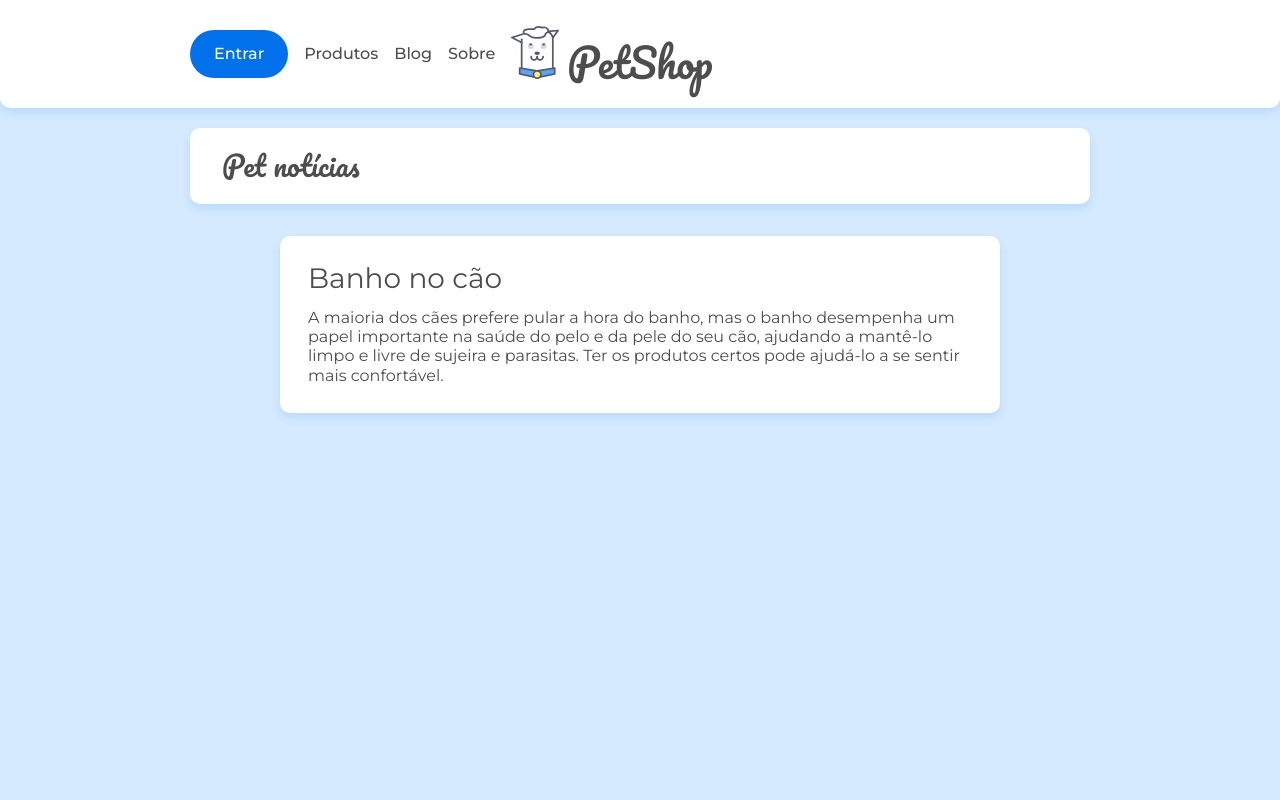
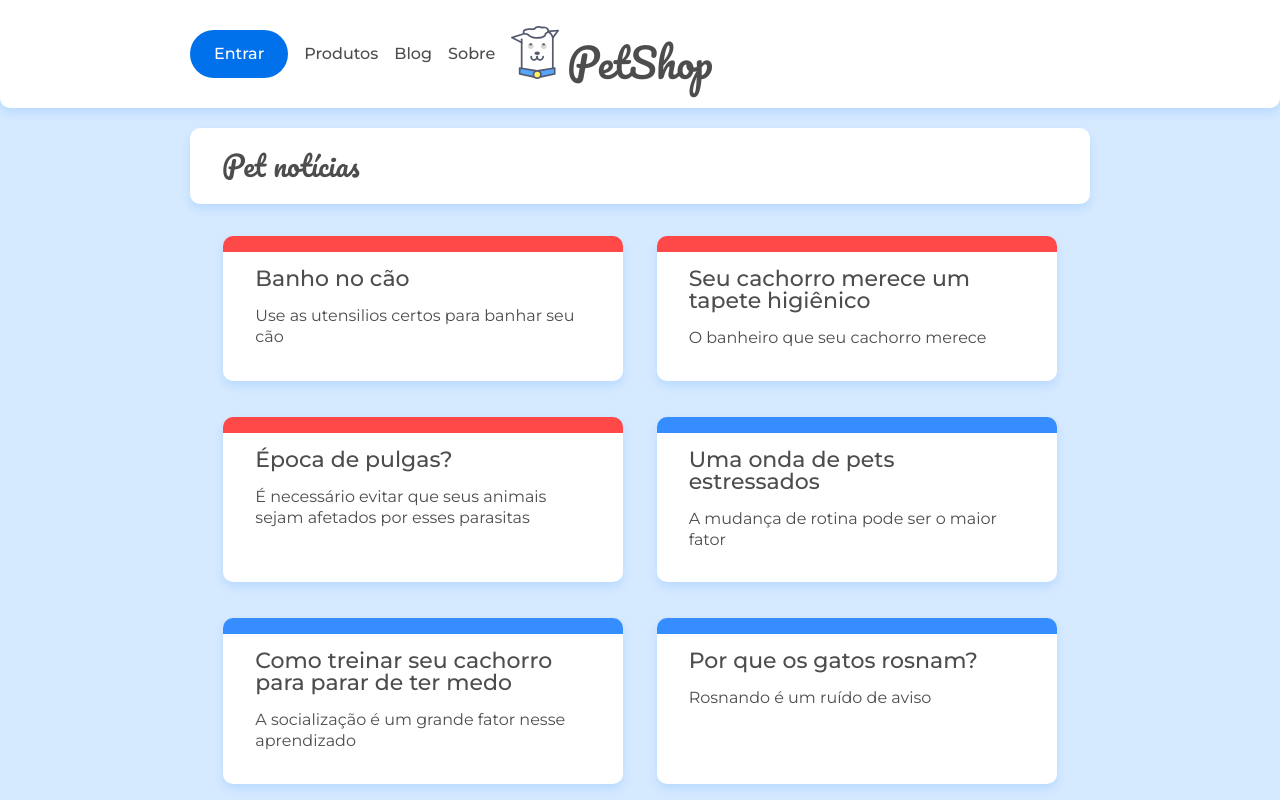
Before and after one commit to MacielDev/BlogPet, a React (Create React App) app in the folder petshop/: page / in a window 1280 px wide. Shown: the top 800 px of the page. Built offline with nearby package versions, Linux system fonts and the light colour scheme; data requests are answered from the project's data file.

Commit message:
Consumindo api de posts

```diff
--- a/petshop/package.json
+++ b/petshop/package.json
@@ -7,7 +7,7 @@
     "@testing-library/react": "^11.1.0",
     "@testing-library/user-event": "^12.1.10",
     "axios": "^0.21.0",
-    "json-server": "^0.16.3",
+    "json-server": "^0.17.0",
     "react": "^17.0.1",
     "react-dom": "^17.0.1",
     "react-router-dom": "^6.3.0",
--- /dev/null
+++ b/petshop/src/api/api.js
@@ -0,0 +1,10 @@
+import axios from 'axios'
+
+export const api = axios.create({
+    baseURL: 'http://localhost:5000'
+})
+
+export const busca = async(url, setDado) => {
+    const resposta = await api.get(url)
+    setDado(resposta.data)
+}
--- a/petshop/src/components/Cabecalho.jsx
+++ b/petshop/src/components/Cabecalho.jsx
@@ -2,6 +2,7 @@
 import imagem from '../assets/img/doguito.svg';
 
 import '../assets/css/componentes/cabecalho.css';
+import { Link } from 'react-router-dom';
 
 const Cabecalho = () => {
     return (
@@ -12,24 +13,24 @@
                 </span>
             </div>
             <div className="cabecalho-container">
-              <a href="/" classname="flex flex--centro">
+              <Link to="/" classname="flex flex--centro">
                 <img className="cabecalho__logo" src={imagem} alt="logo doguito" />
                 <h1 className="cabecalho__titulo">PetShop</h1>
-              </a>
+              </Link>
             </div>
             <nav className="menu-cabecalho">
                <ul className="menu-itens">
                 <li>
-                    <a className="menu-item menu-item--entrar" href="#">Entrar</a>
+                    <Link className="menu-item menu-item--entrar" to="#">Entrar</Link>
                 </li>
                 <li>
-                    <a className="menu-item" href="#">Produtos</a>
+                    <Link className="menu-item" to="#">Produtos</Link>
                 </li>
                 <li>
-                    <a className="menu-item" href="/">Blog</a>
+                    <Link className="menu-item" to="/">Blog</Link>
                 </li>
                 <li>
-                    <a className="menu-item" href="/sobre">Sobre</a>
+                    <Link className="menu-item" to="/sobre">Sobre</Link>
                 </li>
                </ul>
             </nav>
--- /dev/null
+++ b/petshop/src/components/ListaPost.jsx
@@ -0,0 +1,32 @@
+import React, { useEffect, useState } from 'react';
+import { Link } from 'react-router-dom';
+import { busca } from '../api/api'
+
+
+const ListaPost = ( { url } ) => {
+    const [posts, setPosts] = useState([]);
+
+    useEffect(()=>{
+       busca(url, setPosts);
+    },[])
+
+    return (
+        <section className="posts container">
+            {
+                posts.map(post => (
+                    <Link className={`cartao-post cartao-post--${post.categoria}`}>
+                            <article key={post.id}>
+                                <h3 className="cartao-post__titulo">{
+                                post.title}
+                            </h3>
+                                <p className="cartao-post__meta">
+                                    {post.metadescription}
+                                </p>
+                            </article>
+                    </Link>
+            ))}
+        </section>
+    )
+}
+
+export default ListaPost;
--- a/petshop/src/paginas/Home.jsx
+++ b/petshop/src/paginas/Home.jsx
@@ -1,4 +1,6 @@
 import React from 'react'
+import ListaPost from '../components/ListaPost'
+
 
 const Home = () => {
 
@@ -7,12 +9,8 @@
       <div className="container">
         <h2 className="titulo-pagina">Pet notícias</h2>
       </div>
-      <section className="container flex flex--centro">
-      <article className="cartao post">
-        <h2 className="cartao__titulo">Banho no cão</h2>
-        <p className="cartao__texto">A maioria dos cães prefere pular a hora do banho, mas o banho desempenha um papel importante na saúde do pelo e da pele do seu cão, ajudando a mantê-lo limpo e livre de sujeira e parasitas. Ter os produtos certos pode ajudá-lo a se sentir mais confortável.</p>
-      </article>
-    </section>
+
+      <ListaPost url={'/posts'}/>
 
     </main>
   )
```
Also changed, not shown: 2 other files (tests, documents, lock files or other folders).
